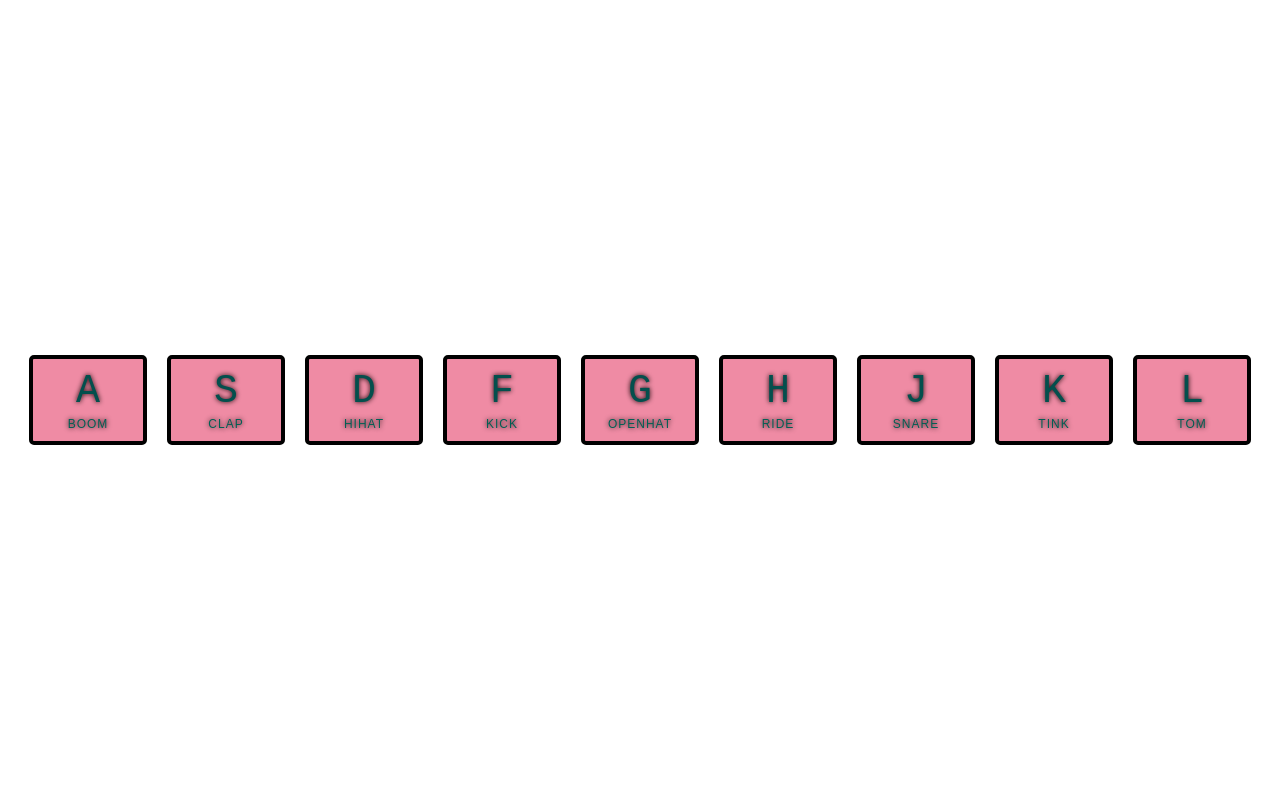
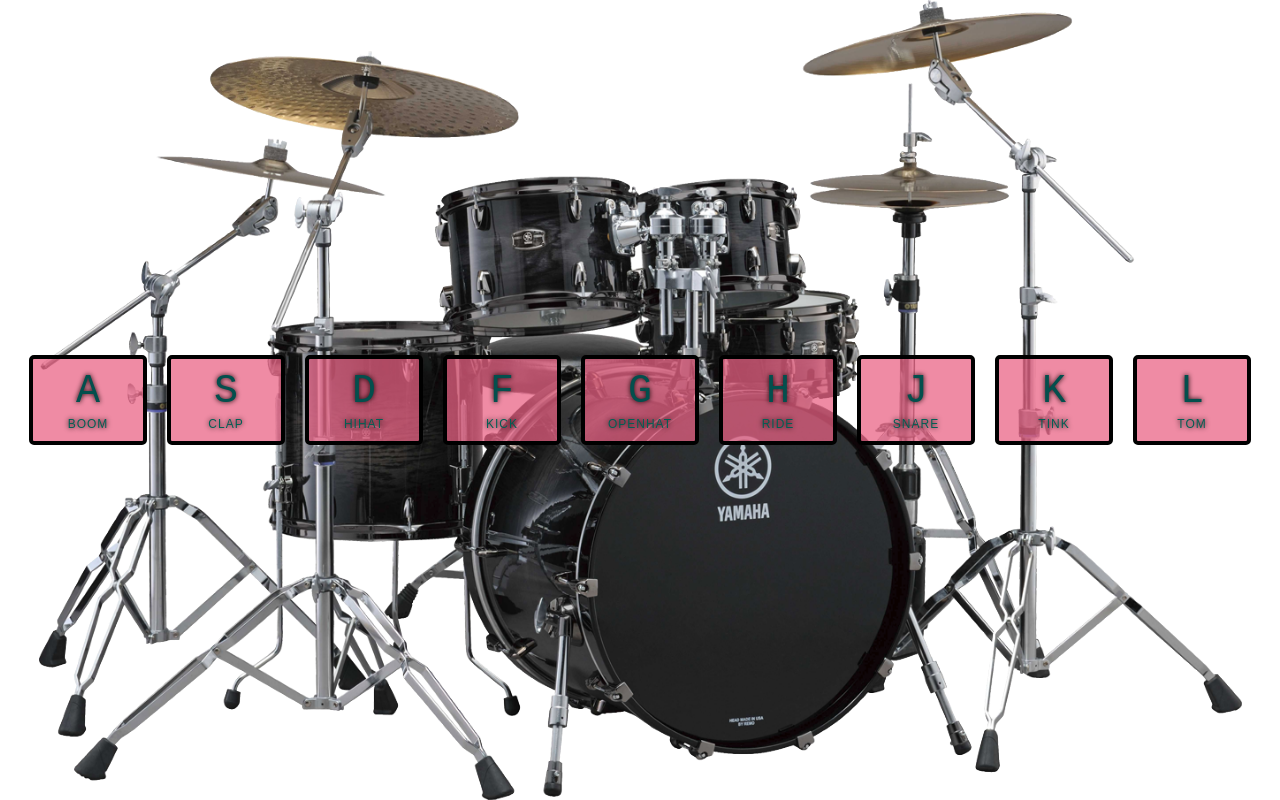
Before and after one commit to DennyNK/JS30Project---drumKit, a plain HTML site: page index.html in a window 1280 px wide. Drawn offline with Linux system fonts and the light colour scheme.

Commit message:
playing with the css

```diff
--- a/index.html
+++ b/index.html
@@ -6,7 +6,7 @@
     <title>Drum Kit JS</title>
     <link rel="stylesheet" href="style.css">
 </head>
-<body>
+<body style="background-image: url('drums.png');">
 
 
 <div class="keys">
--- a/style.css
+++ b/style.css
@@ -1,13 +1,18 @@
 html {
   font-size: 10px;
-  background: url('./background.jpg') bottom center;
-  background-size: cover;
+
 }
 
 body,html {
   margin: 0;
   padding: 0;
   font-family: sans-serif;
+  background: url('drums.png') bottom center;
+  background-size: contain;
+  background-position: center;
+  background-repeat: no-repeat;
+  height: 100vh;
+  margin: 0;
 }
 
 .keys {
```
Also changed, not shown: drums.png (added).
